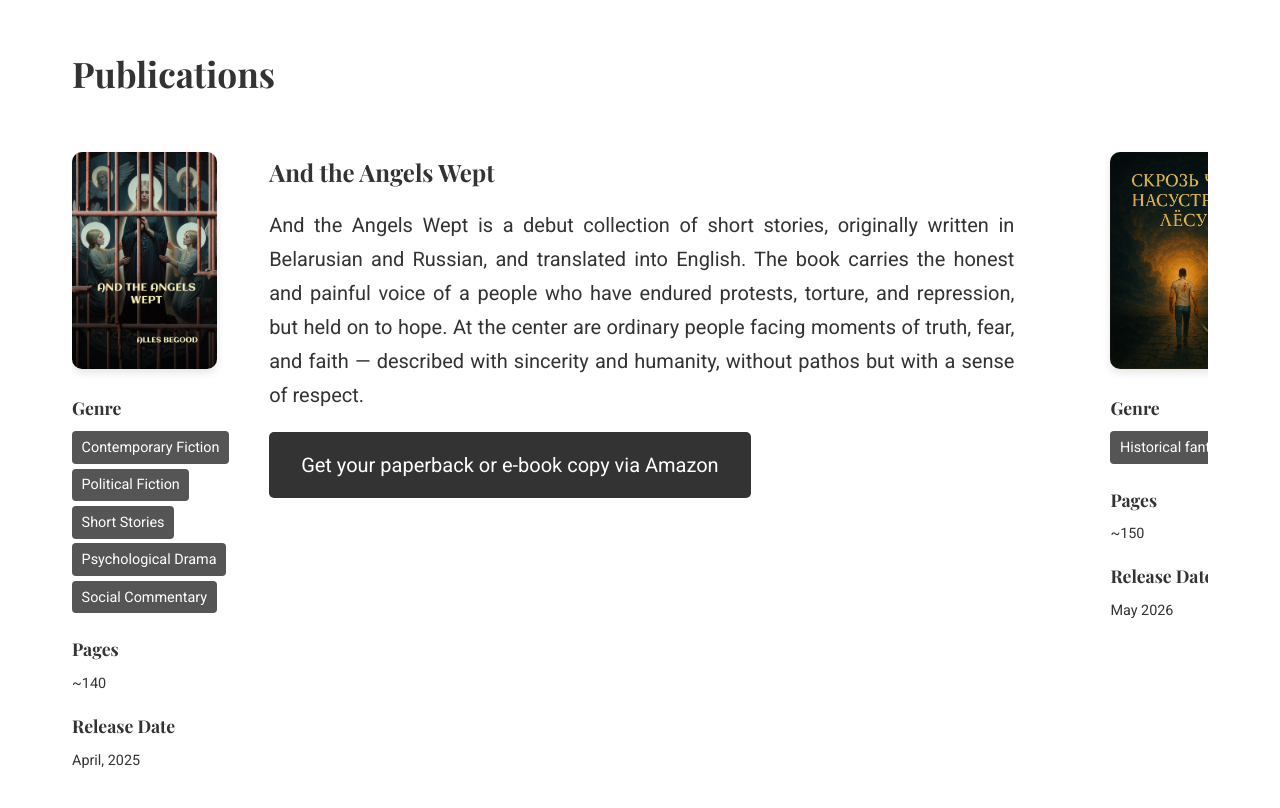
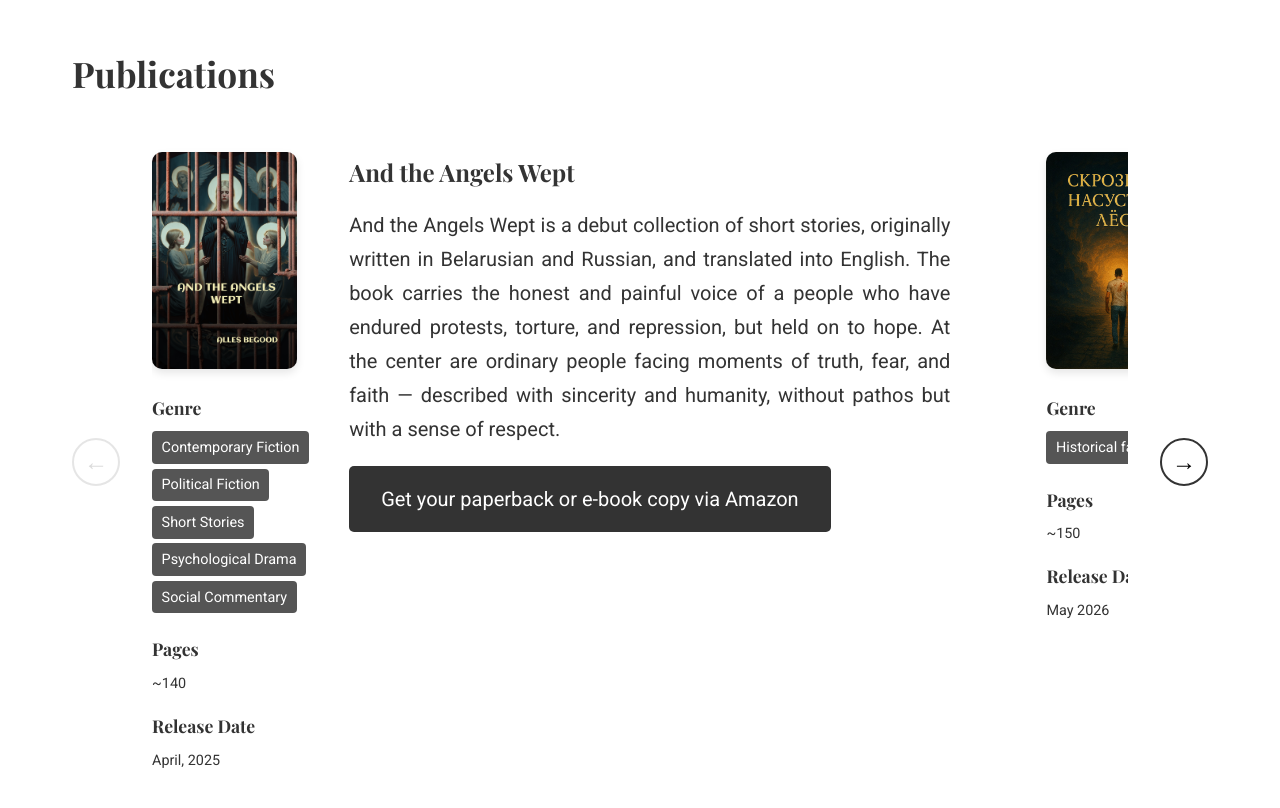
Before and after one commit to abulat/book-app, a website with bundled scripts: page src/index.html in a window 1280 px wide. Shown: the part 1560-2368 px from the top of the page. Built offline with nearby package versions, Linux system fonts and the light colour scheme.

Commit message:
fix carousell

```diff
--- a/src/css/styles.css
+++ b/src/css/styles.css
@@ -271,14 +271,20 @@ hr {
     z-index: 10;        /* FIX: Pop them above layout overflow boundaries */
 }
 
-.carousel-arrow:hover {
+.carousel-arrow:hover:not(.disabled) {
     background-color: #333;
     color: white;
     transform: scale(1.1);
 }
 
-.carousel-arrow:active {
+.carousel-arrow:active:not(.disabled) {
     transform: scale(0.95);
+}
+
+.carousel-arrow.disabled {
+    opacity: 0.5;
+    cursor: not-allowed;
+    border-color: #ccc;
 }
 
 .books-container {
--- a/src/index.html
+++ b/src/index.html
@@ -64,8 +64,12 @@
     <section id="books" class="book-section">
         <div class="container">
             <h2 data-i18n="books.title">Published Works</h2>
-            <div id="books-container" class="books-container">
-                <!-- Books will be rendered here by JavaScript -->
+            <div class="carousel-wrapper">
+                <button class="carousel-arrow" data-direction="left" aria-label="Scroll left">←</button>
+                <div id="books-container" class="books-container">
+                    <!-- Books will be rendered here by JavaScript -->
+                </div>
+                <button class="carousel-arrow" data-direction="right" aria-label="Scroll right">→</button>
             </div>
         </div>
     </section>
--- a/src/js/books.js
+++ b/src/js/books.js
@@ -128,6 +128,32 @@ function attachBookActionHandlers() {
 }
 
 /**
+ * Update carousel arrow button visibility and disabled state
+ */
+function updateArrowButtonState() {
+  const container = document.getElementById(DOM.booksContainer);
+  const leftBtn = document.querySelector('.carousel-arrow[data-direction="left"]');
+  const rightBtn = document.querySelector('.carousel-arrow[data-direction="right"]');
+
+  if (!container || !leftBtn || !rightBtn) return;
+
+  const canScrollLeft = container.scrollLeft > 0;
+  const canScrollRight = container.scrollLeft < container.scrollWidth - container.clientWidth - 1;
+
+  // Update disabled state based on scroll position
+  leftBtn.disabled = !canScrollLeft;
+  rightBtn.disabled = !canScrollRight;
+
+  // Update aria-disabled attribute for accessibility
+  leftBtn.setAttribute('aria-disabled', !canScrollLeft);
+  rightBtn.setAttribute('aria-disabled', !canScrollRight);
+
+  // Update visual styles for disabled state
+  leftBtn.classList.toggle('disabled', !canScrollLeft);
+  rightBtn.classList.toggle('disabled', !canScrollRight);
+}
+
+/**
  * Scroll carousel left or right
  * @param {string} direction - 'left' or 'right'
  */
@@ -145,6 +171,9 @@ function scrollCarousel(direction) {
     left: targetScroll,
     behavior: 'smooth'
   });
+
+  // Update button state after scroll
+  setTimeout(updateArrowButtonState, 50);
 }
 
 /**
@@ -166,12 +195,23 @@ function attachKeyboardNavigation() {
 function attachArrowButtonHandlers() {
   document.querySelectorAll('.carousel-arrow').forEach(btn => {
     btn.addEventListener('click', () => {
+      if (btn.disabled) return;
       const direction = btn.dataset.direction;
       if (direction === 'left' || direction === 'right') {
         scrollCarousel(direction);
       }
     });
   });
+}
+
+/**
+ * Attach scroll event listener to update arrow button states
+ */
+function attachScrollListener() {
+  const container = document.getElementById(DOM.booksContainer);
+  if (!container) return;
+
+  container.addEventListener('scroll', updateArrowButtonState);
 }
 
 /**
@@ -197,6 +237,8 @@ export function renderBooks(lang) {
   attachBookActionHandlers();
   attachKeyboardNavigation();
   attachArrowButtonHandlers();
+  attachScrollListener();
+  updateArrowButtonState();
 }
 
 /**
```
Also changed, not shown: tests/books.test.js (+128 -0 lines).
